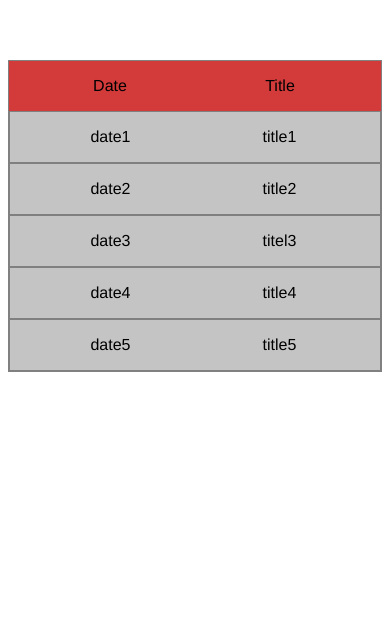
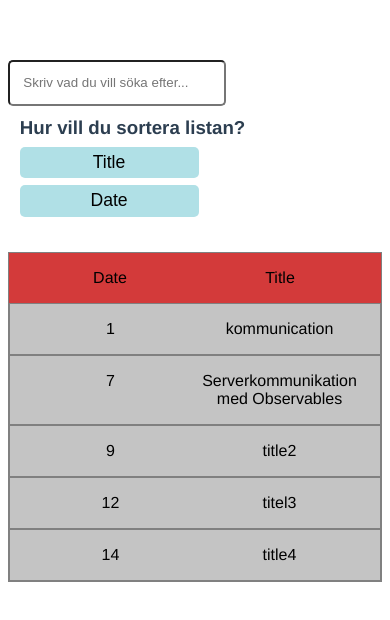
Before and after one commit to neda-jahadi/Grupp-2-vue, a Vue app: page / in a window 390 px wide. Shown: the top 620 px of the page. Built offline with nearby package versions, Linux system fonts and the light colour scheme.

Commit message:
filtering och skapa knappar t.x title och content för att sortera listan och gör appen responsiv igen med ändringarna i mobil och desktop

```diff
--- a/src/components/Kursinfo.vue
+++ b/src/components/Kursinfo.vue
@@ -1,12 +1,25 @@
 <template>
-  <div class="info-container">
+  <div>
+    <div class="filter-header">
+       <input type="text" placeholder="Skriv vad du vill söka efter..." @keyup="handleKeyUp" />
+    </div>
+    <div class="sort-header">
+       <h3>Hur vill du sortera listan?</h3>
+
+         <button @click="sorteringsNyckel='title'">Title</button>
+         <button  class="contentInMobile" @click="sorteringsNyckel='content'">Content</button>
+         <button @click="sorteringsNyckel='date'">Date</button>
+
+    </div>
+    <div class="info-container">
       <div class="header-info">
           <div class="head head-date">Date</div>
           <div class="head head-title">Title</div>
           <div class="head head-content">Content</div>
       </div>
-      <kursinfoRad v-for="info in kursinfo" :key="info.id" :info="info" @handle-delete="deleteRow"/>
+      <kursinfoRad v-for="info in sorteradeKursinfo" :key="info.id" :info="info" @handle-delete="deleteRow"/>
 
+    </div>
   </div>
 </template>
 
@@ -14,27 +27,90 @@
 import kursinfoRad from './KursinfoRad.vue'
 export default {
     data: ()=> ({
-        kursinfo: [{id:1,date:'date1',title:'title1',content:'Lorem Ipsum is simply dummy text of the printing and typesetting industry.'},
-                   {id:2,date:'date2',title:'title2',content:'Lorem Ipsum is simply dummy text of the printing and typesetting industry.'},
-                   {id:3,date:'date3',title:'titel3',content:'Lorem Ipsum is simply dummy text of the printing and typesetting industry.'},
-                   {id:4,date:'date4',title:'title4',content:'Lorem Ipsum is simply dummy text of the printing and typesetting industry.'},
-                   {id:5,date:'date5',title:'title5',content:'Lorem Ipsum is simply dummy text of the printing and typesetting industry.'}
-                   ]
+        kursinfo: [{id:1,date:7,title:'Serverkommunikation med Observables',content:'BLorem Ipsum is simply dummy text of the printing and typesetting industry.'},
+                   {id:2,date:9,title:'title2',content:'ALorem Ipsum is simply dummy text of the printing and typesetting industry.'},
+                   {id:3,date:12,title:'titel3',content:'Lorem Ipsum is simply dummy text of the printing and typesetting industry.'},
+                   {id:4,date:14,title:'title4',content:'Lorem Ipsum is simply dummy text of the printing and typesetting industry.'},
+                   {id:5,date:1,title:'kommunication',content:'Lorem Ipsum is simply dummy text of the printing and typesetting industry.'}
+                   ],
+        sorteringsNyckel: 'date',
+        filter: ''
     }),
     components: {
         kursinfoRad
     },
+    computed: {
+		sorteradeKursinfo() {
+			let copy = [ ...this.kursinfo ];
+			if( this.filter == '' ) {
+                console.log('Ingen filtering');
+			} else {
+				copy = this.filtreraKursinfo(copy);
+			}
+			if( this.sorteringsNyckel == 'title' ) {
+				let sorterad = copy.sort( (a, b) => {
+					if( a.title.toLowerCase() < b.title.toLowerCase() ) return -1;
+					else if( a.title.toLowerCase() > b.title.toLowerCase() ) return 1;
+					else return 0;
+				} )
+                console.log('title sortering is done');
+                return sorterad;
+            }
+            else if(this.sorteringsNyckel == 'content') {
+				let sorterad = copy.sort( (a, b) => {
+					if( a.content.toLowerCase() < b.content.toLowerCase() ) return -1;
+					else if( a.content.toLowerCase() > b.content.toLowerCase() ) return 1;
+					else return 0;
+				} )
+               console.log('content sortering is done');
+               return sorterad;
+            }else {
+				let sorterad = copy.sort( (a, b) => {
+					if( a[this.sorteringsNyckel] < b[this.sorteringsNyckel] ) return -1;
+					else if( a[this.sorteringsNyckel] > b[this.sorteringsNyckel] ) return 1;
+					else return 0;
+				} )
+				return sorterad;
+			}
+
+        } // sorteradeKursinfo
+	},  // computed
     methods: {
         deleteRow(value) {
             this.kursinfo=this.kursinfo.filter(item=>item.id!==value);
 
-        }
+        },
+        filtreraKursinfo(lista) {
+            return lista.filter(info => info.title.toLowerCase().includes(this.filter.toLowerCase()));
+        },
+        handleKeyUp(event) {
+			this.filter = event.target.value;
+		}
     }
 
 }
 </script>
 
 <style>
+.sort-header {
+    display: flex;
+    margin: 0.5em;
+}
+.sort-header > * {
+    margin: 0.2em;
+}
+.filter-header input {
+    padding: 1em;
+    border-radius: 5px;
+    width: 50%;
+}
+.sort-header  button {
+    background-color:powderblue;
+    border: none;
+}
+.sort-header > button:hover {
+    background-color: gray;
+}
 .header-info {
     display: grid;
     background-color: #D33A3A;
@@ -52,6 +128,9 @@ export default {
   }
   /* Check if the screen size is at least 481px */
         @media only screen and (min-width: 481px) {
+            .sort-header {
+                flex-direction: row;
+            }
             .head-content, .head-title, .head-date {
                 display: block;
             }
@@ -61,6 +140,13 @@ export default {
         }
    /* Check if the screen size is at least 320px and at most 480px */
         @media only screen and (max-width: 480px){
+            .contentInMobile {
+                display: none;
+            }
+            .sort-header {
+                flex-direction: column;
+                margin-bottom: 2em;
+            }
             .head-date, .head-title {
                 display: block;
             }
```
